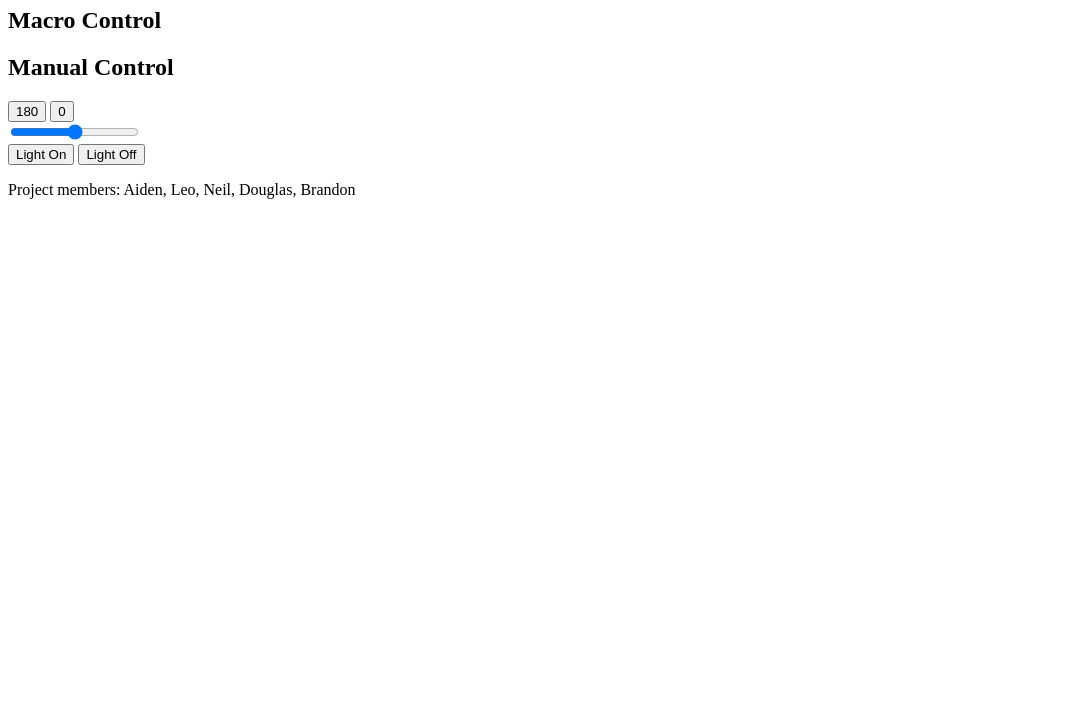
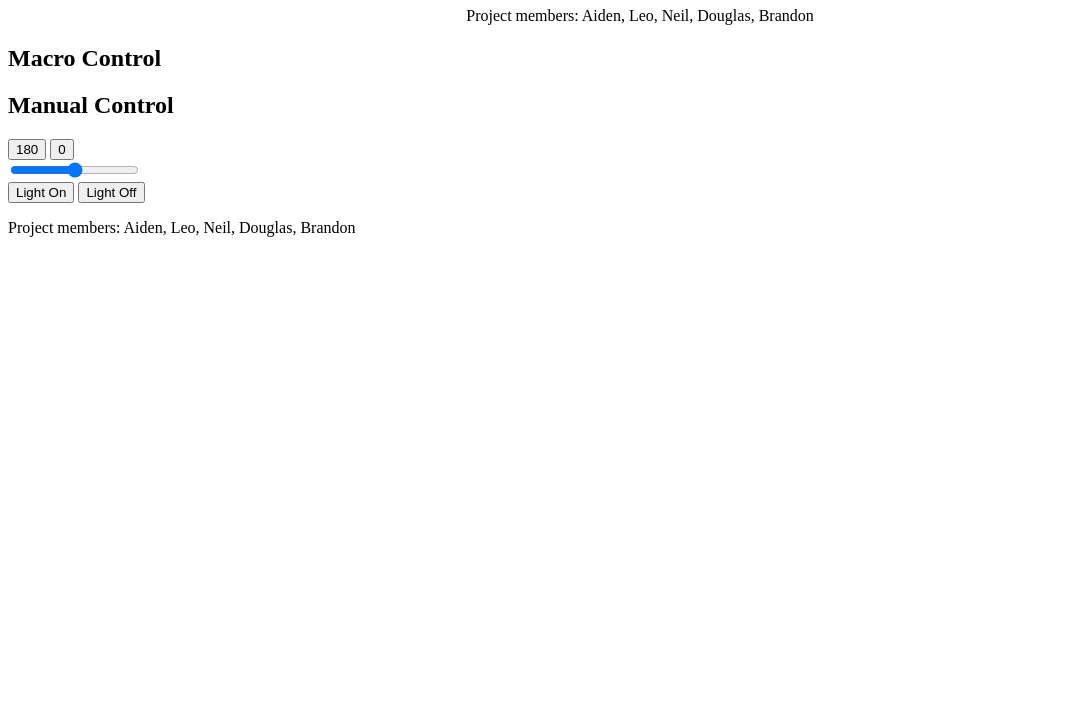
Before and after one commit to tgivnrobinhood/RobotArmDeAnzaEngr10, a website: page index.html in a window 1280 px wide. Shown: the part 73-800 px from the top of the page, without its empty margins (0-1068 px from the left). Drawn offline with nearby package versions, Linux system fonts and the light colour scheme; no server answers.

Commit message:
Update index.html

```diff
--- a/index.html
+++ b/index.html
@@ -12,6 +12,7 @@
 
 
         <h1 style="text-align:center;">Communicating from Node.js to an Arduino Prototype</h1>
+        <p style="text-align:center;">Project members: Aiden, Leo, Neil, Douglas, Brandon</p>
 
         <h2>Macro Control</h2>
 
```
